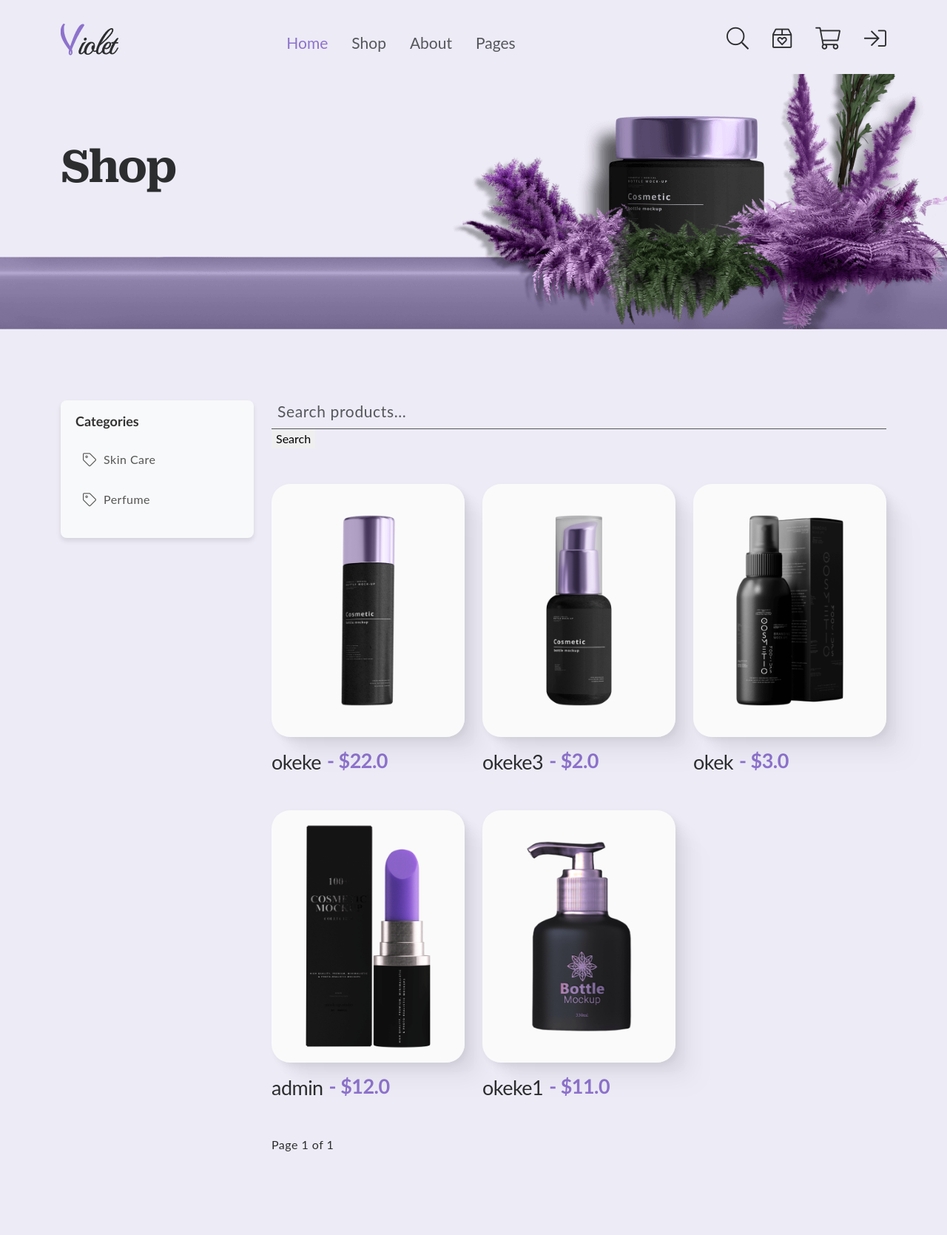
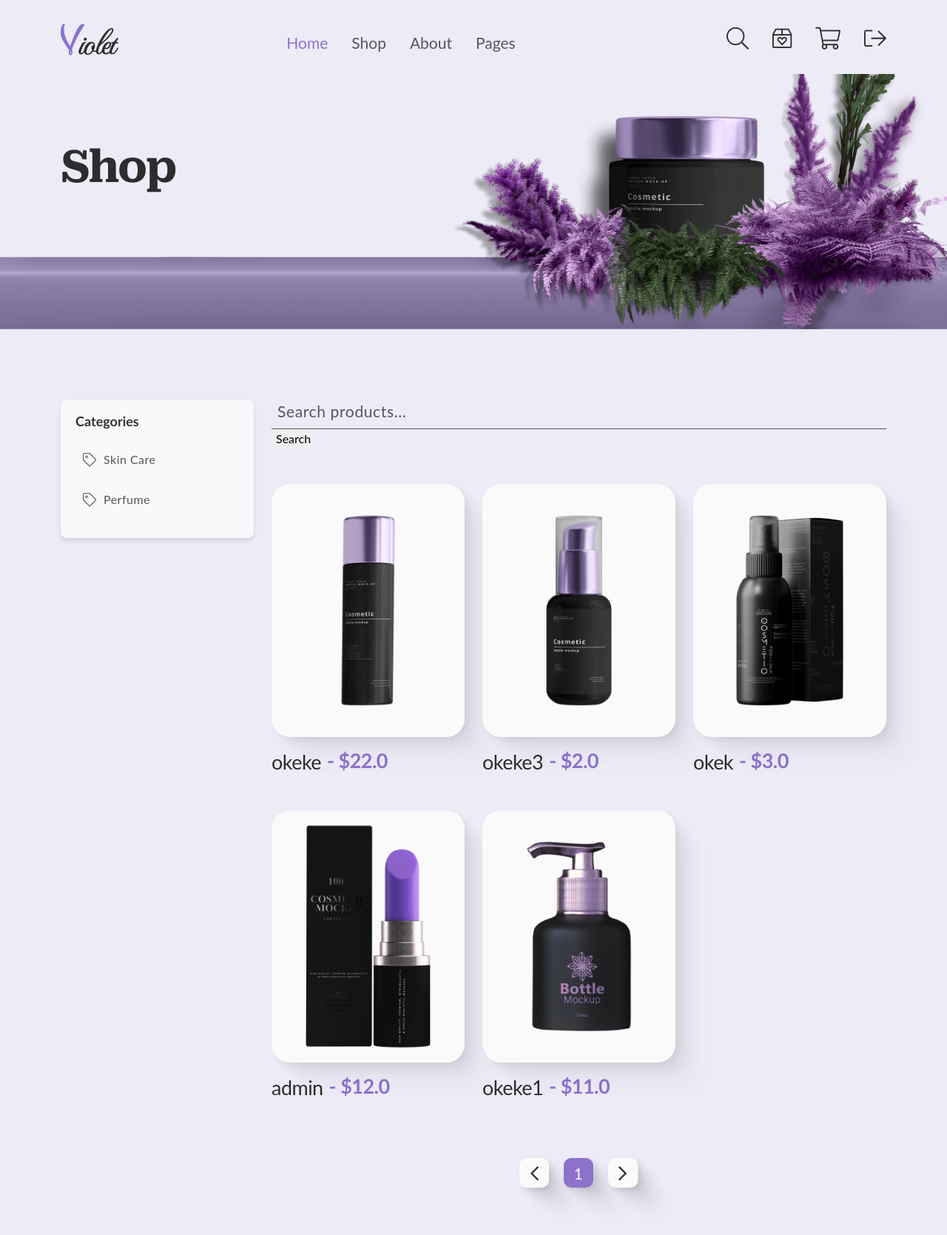
Before and after one commit to Dondex452/Shop, a Flask app: page /shop in a window 1280 px wide. Shown: the whole page at 74% size. Before the commit the page ends 1556 px from the top, so only its background shows below. Run offline with Flask 3, Linux system fonts and the light colour scheme; some libraries are stand-ins or nearby versions; some web fonts are replaced.

Commit message:
custom login_required

```diff
--- a/app.py
+++ b/app.py
@@ -597,10 +597,21 @@ app.config['STRIPE_SECRET_KEY'] = 'sk_test_51QgMvoPRBjc9OqRgzKXxjIV3rbQpqBqDRY6s
 stripe.api_key = app.config['STRIPE_SECRET_KEY']
 
 
+# First, create a custom login_required decorator
 
 
+def session_login_required(f):
+    @wraps(f)
+    def decorated_function(*args, **kwargs):
+        if 'user_id' not in session:
+            flash('Please login to continue.', 'error')
+            return redirect(url_for('login', next=request.path))
+        return f(*args, **kwargs)
+    return decorated_function
+
+# Modified checkout route using session-based authentication
 @app.route('/checkout', methods=['GET', 'POST'])
-@login_required
+@session_login_required
 def checkout():
     if request.method == 'POST':
         cart = session.get('cart', {})
@@ -617,7 +628,7 @@ def checkout():
         try:
             # Create order with shipping details
             order = Order(
-                user_id=current_user.id,
+                user_id=session['user_id'],  # Changed from current_user.id
                 total_amount=grand_total,
                 payment_method=request.form.get('payment_method'),
                 shipping_address=request.form.get('house_address', ''),
@@ -667,7 +678,6 @@ def checkout():
 
             # Handle payment method
             if request.form.get('payment_method') == 'Card':
-                # Existing Stripe payment handling
                 checkout_session = stripe.checkout.Session.create(
                     payment_method_types=['card'],
                     line_items=[{
@@ -702,7 +712,7 @@ def checkout():
             flash('Error processing order', 'error')
             return redirect(url_for('checkout'))
 
-    # Rest of the GET request handling remains the same
+    # GET request handling
     cart = session.get('cart', {})
     cart_items = []
 
@@ -733,9 +743,8 @@ def checkout():
         stripe_public_key=app.config['STRIPE_PUBLIC_KEY']
     )
 
-
 @app.route('/payment/success/<int:order_id>')
-@login_required
+@session_login_required
 def payment_success(order_id):
     try:
         order = Order.query.get_or_404(order_id)
@@ -770,7 +779,7 @@ def payment_success(order_id):
 
 
 @app.route('/payment/cancel/<int:order_id>')
-@login_required
+@session_login_required
 def payment_cancel(order_id):
     try:
         order = Order.query.get_or_404(order_id)
@@ -792,7 +801,7 @@ def payment_cancel(order_id):
 
 
 @app.route('/order/confirmation/<int:order_id>')
-@login_required
+@session_login_required
 def order_confirmation(order_id):
     try:
         order = Order.query.get_or_404(order_id)
--- a/templates/layout.html
+++ b/templates/layout.html
@@ -29,7 +29,6 @@
 
     </head>
     <style>
-
       .notification {
     position: fixed;
     top: 20px;
@@ -123,11 +122,10 @@
                                         </a>
                                     </li>
 
-                                    {% if session.get('user_id') %}
+                                    <!-- Add the logout button -->
+
                                     <li><a href="{{url_for('logout')}}" title="Logout"><i class="fal fa-sign-out"></i></a></li>
-                                    {% else %}
-                                        <li><a href="{{url_for('login')}}" title="Login"><i class="fal fa-sign-in"></i></a></li>
-                                    {% endif %}
+
 
                             </ul>
                         </div>
--- a/templates/shop.html
+++ b/templates/shop.html
@@ -131,17 +131,52 @@
                 </div>
 
                 <!-- Pagination -->
-                <div class="pagination">
-                    {% if pagination.has_prev %}
-                    <a href="?page={{ pagination.prev_num }}" class="prev">&laquo; Previous</a>
-                    {% endif %}
+<div class="text-center">
+    <div class="pagination-wrape">
+        <ul class="pagination">
+            {% if pagination.has_prev %}
+            <li class="page-item">
+                <a href="?page={{ pagination.prev_num }}" class="page-link arrow" aria-label="previous">
+                    <i class="far fa-chevron-left"></i>
+                </a>
+            </li>
+            {% else %}
+            <li class="page-item disabled">
+                <a href="#" class="page-link arrow" aria-label="previous">
+                    <i class="far fa-chevron-left"></i>
+                </a>
+            </li>
+            {% endif %}
 
-                    <span>Page {{ pagination.page }} of {{ pagination.pages }}</span>
+            {% for page in pagination.iter_pages(left_edge=2, right_edge=2, left_current=2, right_current=2) %}
+            {% if page %}
+                {% if page == pagination.page %}
+                <li class="page-item"><a class="page-link current" href="#">{{ page }}</a></li>
+                {% else %}
+                <li class="page-item"><a class="page-link" href="?page={{ page }}">{{ page }}</a></li>
+                {% endif %}
+            {% else %}
+            <li class="page-item disabled"><span class="page-link">...</span></li>
+            {% endif %}
+            {% endfor %}
 
-                    {% if pagination.has_next %}
-                    <a href="?page={{ pagination.next_num }}" class="next">Next &raquo;</a>
-                    {% endif %}
-                </div>
+            {% if pagination.has_next %}
+            <li class="page-item">
+                <a href="?page={{ pagination.next_num }}" class="page-link arrow" aria-label="next">
+                    <i class="far fa-chevron-right"></i>
+                </a>
+            </li>
+            {% else %}
+            <li class="page-item disabled">
+                <a href="#" class="page-link arrow" aria-label="next">
+                    <i class="far fa-chevron-right"></i>
+                </a>
+            </li>
+            {% endif %}
+        </ul>
+    </div>
+</div>
+
             </div>
         </div>
     </div>
```
Also changed, not shown: templates/cart.html (+35 -4 lines), instance/shop.db. Lines whose indentation alone changed are shown as unchanged.
